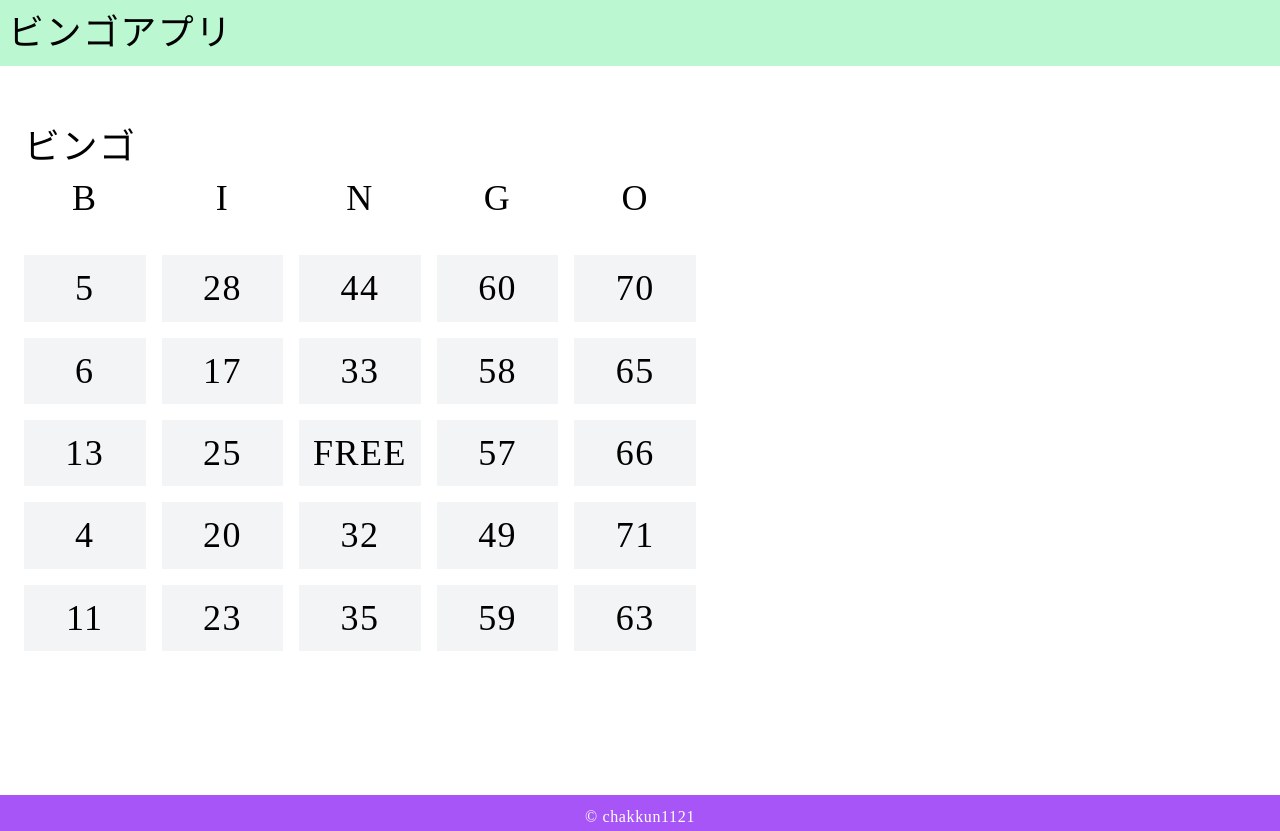
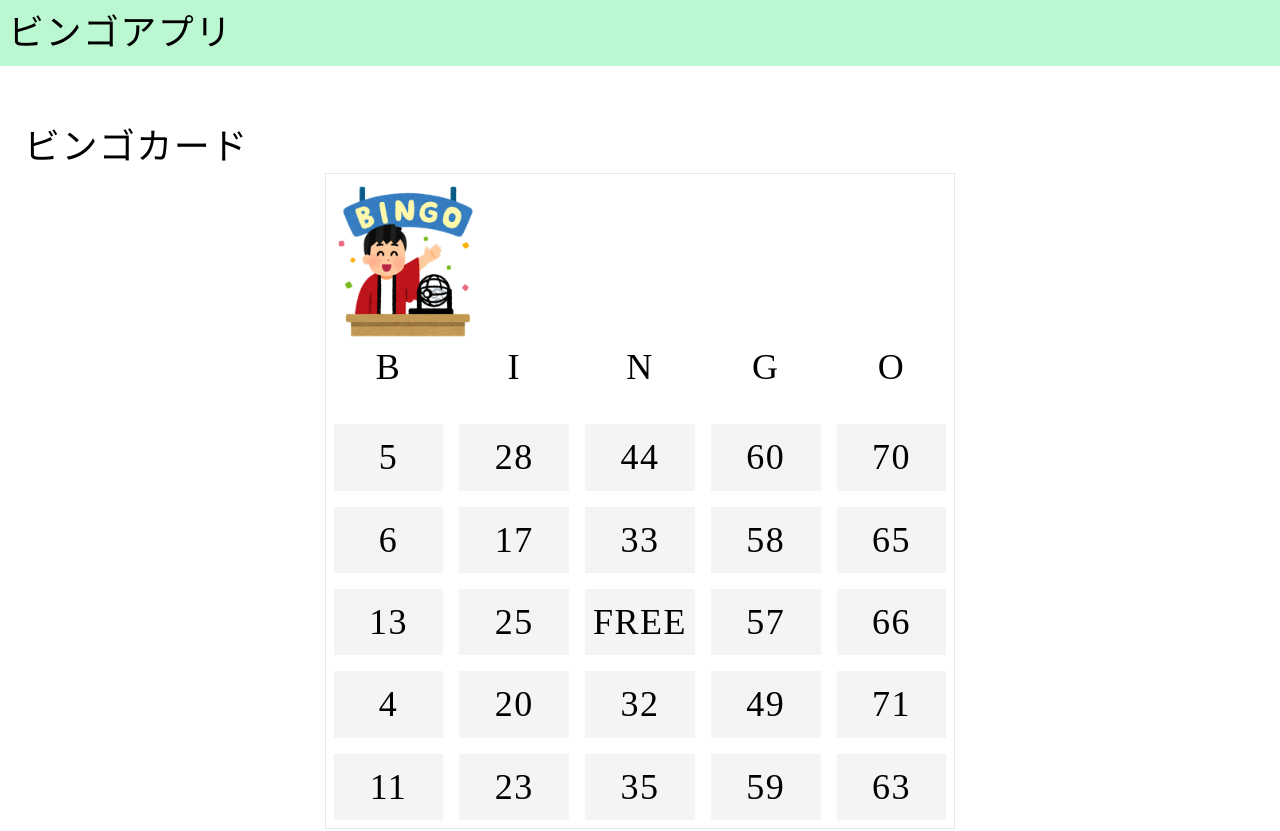
Before and after one commit to chakkun1121/bingo, a Next.js app: page /card in a window 1280 px wide. Shown: the top 831 px of the page. Built offline with nearby package versions, Linux system fonts and the light colour scheme.

Commit message:
スタイルの調節

```diff
--- a/app/(cards)/card/page.tsx
+++ b/app/(cards)/card/page.tsx
@@ -8,17 +8,28 @@ export const metadata: Metadata = {
     canonical: "/card",
   },
 }
-export default function Card() {
+export default function Main() {
   const createCard = useCreateCard();
   const card: bingoCardType = createCard();
   return (
     <>
       <section>
-        <h1>ビンゴ</h1>
+        <h1>ビンゴカード</h1>
+        <BingoCard card={card} />
+      </section>
+    </>
+  );
+}
+export function BingoCard({ card, imagePath = "../img/headerLogo.png", iconPosition = "left" }: { card: bingoCardType, imagePath?: string, iconPosition?: "left" | "center" | "right" }) {
+  return (
+    <div className="p-2 border mx-auto w-max">
+      <img className={`max-w-40 max-h-40 items-${iconPosition}`} src={imagePath} />
       <div className="text-center grid grid-rows-5 gap-4 max-w-2xl">
-          <div className="grid grid-cols-5 gap-4 ">{["B", "I", "N", "G", "O"].map((item) => (
+        <div className="grid grid-cols-5 gap-4 ">
+          {["B", "I", "N", "G", "O"].map((item) => (
             <p className="text-heading-L" key={item}>{item}</p>
-          ))}</div>
+          ))}
+        </div>
         {card.map((cols: number[], i: number) => (
           <div key={i} className="grid grid-cols-5 gap-4 ">
             {cols.map((num: number, j: number) => (
@@ -31,7 +42,6 @@ export default function Card() {
           </div>
         ))}
       </div>
-      </section>
-    </>
-  );
+    </div>
+  )
 }
```
Lines whose indentation alone changed are shown as unchanged.
